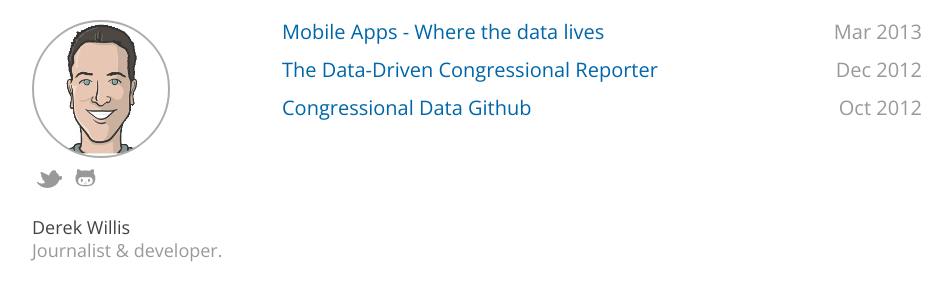
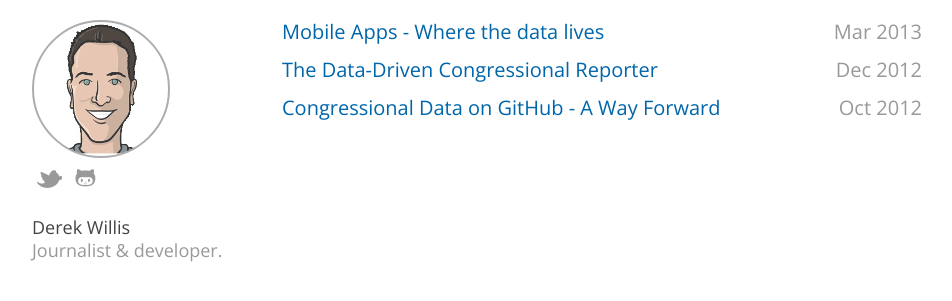
Before and after one commit to dwillis/dwillis.github.com, a Jekyll site: the page built from index.html, in a window 1280 px wide. Shown: the top 301 px of the page, without its empty margins (138-1090 px from the left). Built offline with Jekyll 4.4.1, drawn with Linux system fonts in a browser that asks for light colours; some web fonts are replaced.

```diff
--- a/_posts/2012-10-15-congressional-data-github.md
+++ b/_posts/2012-10-15-congressional-data-github.md
@@ -1,6 +1,11 @@
+---
+layout: post
+title: Congressional Data on GitHub - A Way Forward
+---
+
 Two years ago, there was a round of blog posts [touched off by Clay Johnson](http://infovegan.com/2010/07/30/github-for-data) that asked, "Why shouldn’t there be a GitHub for data?" [My own view at the time](http://blog.thescoop.org/archives/2010/07/31/a-github-for-data/) was that availability of the data wasn’t as much an issue as smart usage and documentation of it:
 
-    We need to import, prune, massage, convert. It’s how we learn.
+  We need to import, prune, massage, convert. It’s how we learn.
 
 Turns out that GitHub actually makes this easier, and I’ve had a conversion of sorts to the idea of putting data in version control systems that make it easier to view, download and report issues with data. The biggest factor in this change is the work that [Eric Mill](http://sunlightfoundation.com/people/emill/), [Joshua Tauberer](http://www.civicimpulse.com/) and I (in order of effort put forth) have done on [scrapers to collect legislative data from the Library of Congress THOMAS site](https://github.com/unitedstates/congress).
 
```
